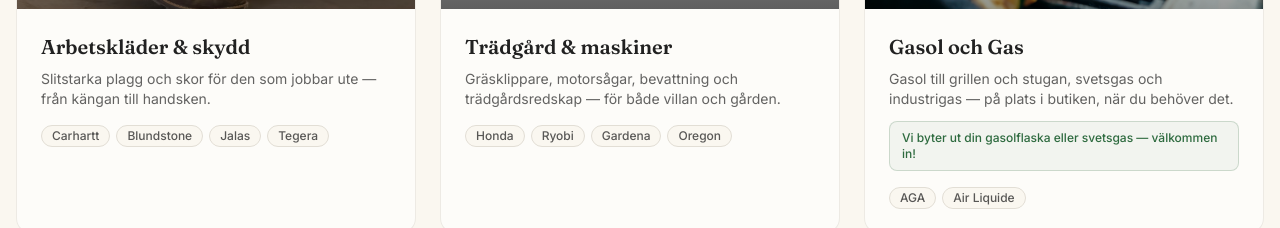
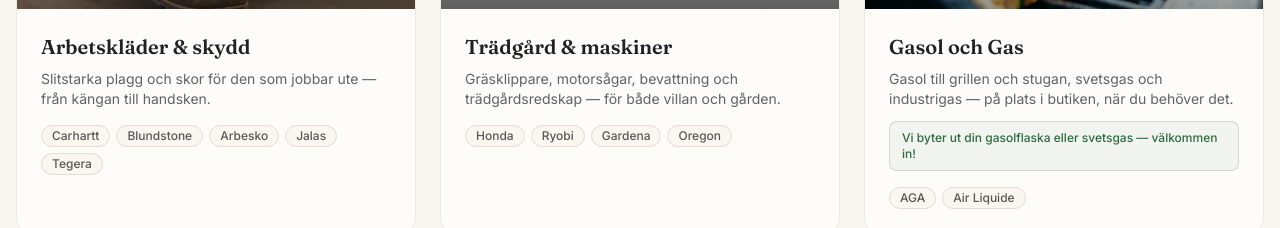
Before and after one commit to ninjaspappa/Lantmanna, a Next.js app: page / in a window 1280 px wide. Shown: the part 2780-3008 px from the top of the page. Built offline with nearby package versions, Linux system fonts and the light colour scheme; grey boxes are pictures that could not be loaded.

Commit message:
feat: add Arbesko brand to Arbetskläder & skydd category

```diff
--- a/components/ServicesGrid.tsx
+++ b/components/ServicesGrid.tsx
@@ -52,7 +52,7 @@
     icon: HardHat,
     image: '/images/carhartt.png',
     lead: 'Slitstarka plagg och skor för den som jobbar ute — från kängan till handsken.',
-    brands: ['Carhartt', 'Blundstone', 'Jalas', 'Tegera'],
+    brands: ['Carhartt', 'Blundstone', 'Arbesko', 'Jalas', 'Tegera'],
   },
   {
     title: 'Trädgård & maskiner',
```
